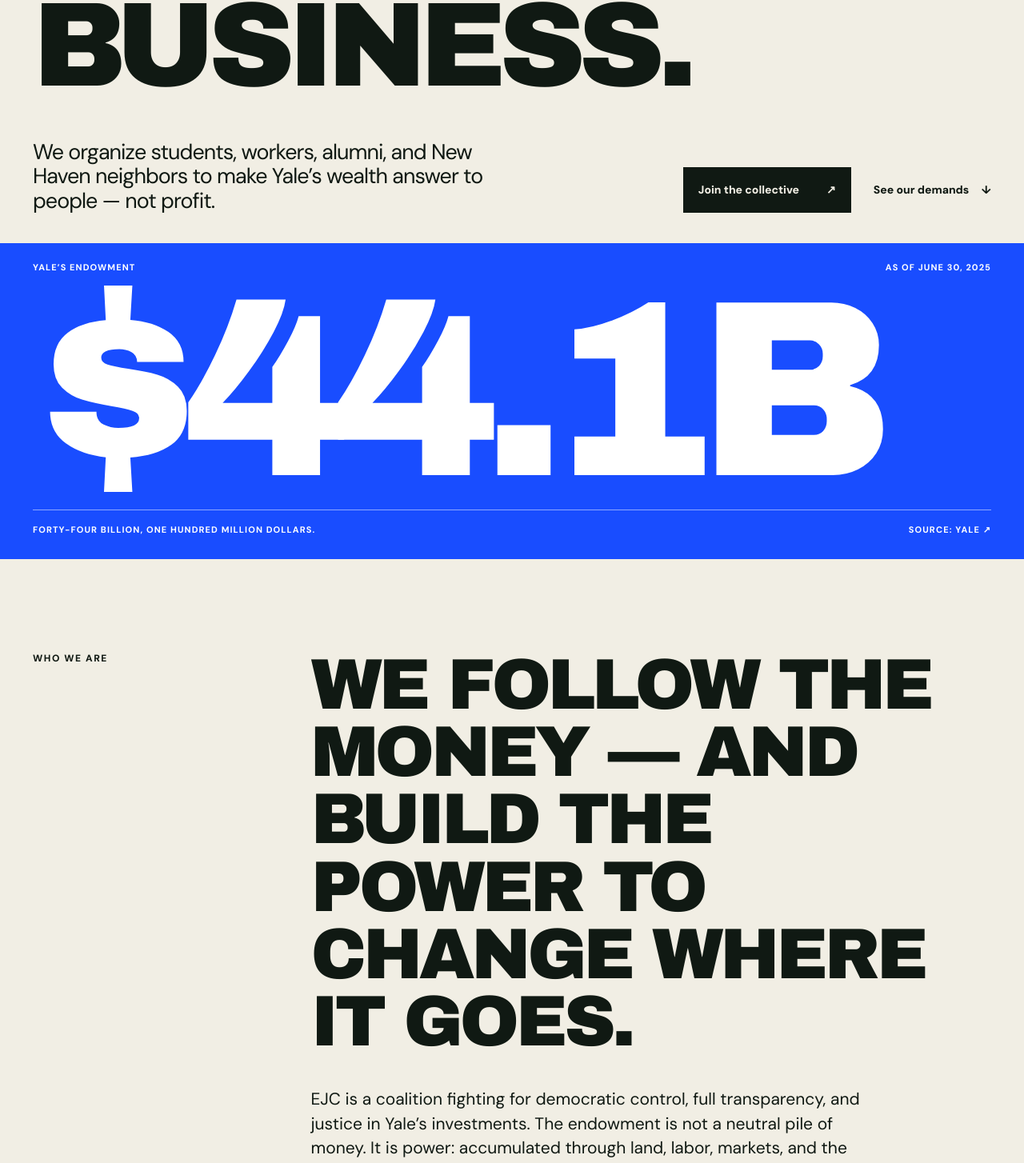
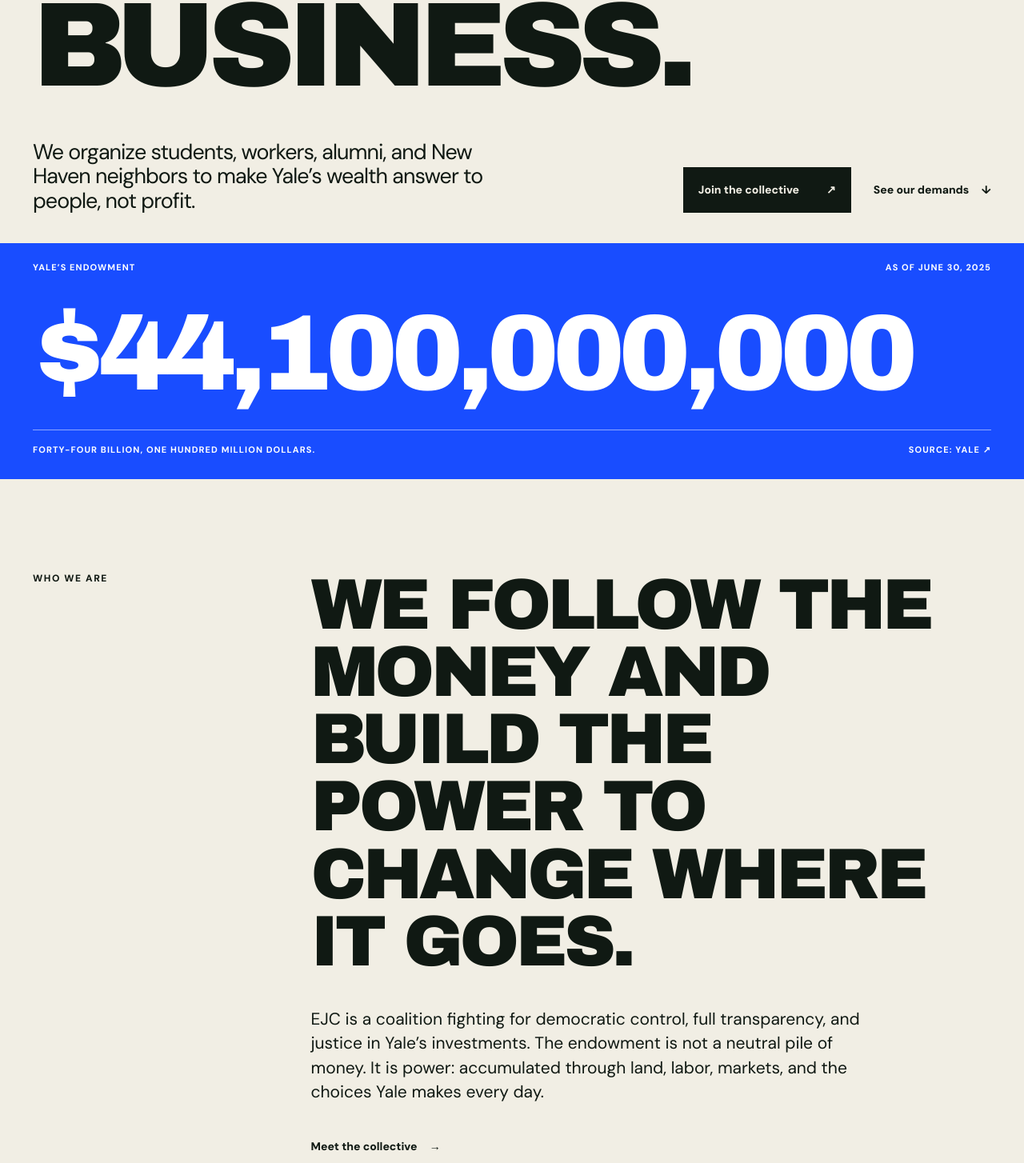
Before and after one commit to Endowment-Justice-Collective/website, a Next.js app: page / in a window 1280 px wide. Shown: the part 496-1950 px from the top of the page at 80% size. Built offline with nearby package versions, Linux system fonts and the light colour scheme.

Commit message:
Polish endowment figure and disclosure callout

```diff
--- a/app/demands/page.tsx
+++ b/app/demands/page.tsx
@@ -3,5 +3,5 @@ import { InnerPage } from "../site-chrome";
 export const metadata: Metadata = { title: "Our Demands" };
 export default function Demands(){return <InnerPage eyebrow="Our demands" title={<>Power must<br/>answer to people.</>} intro="Our campaign links how Yale makes decisions to what Yale does with its money. We are fighting for democratic governance and an endowment organized around justice, not extraction." tone="blue"><section className="content-section">
   <div className="content-grid"><p className="content-label">Demand 01</p><div className="prose"><h2>Democratize Yale</h2><p>The people who live with Yale’s decisions should share real power over them. Students, workers, faculty, alumni, and New Haven residents need more than listening sessions and advisory seats.</p><h3>We are fighting for:</h3><ul><li>A university-wide senate with more than advisory authority.</li><li>Shared governance across the Yale community, with meaningful representation for New Haven.</li><li>Protection for organizing and dissent, including lifting repressive time, place, and manner restrictions.</li><li>Transparent decision-making and public accountability from the Yale Corporation.</li></ul></div></div>
-  <div className="content-grid"><p className="content-label">Demand 02</p><div className="prose"><h2>Disclose, divest, reinvest</h2><p>Yale must disclose and divest holdings in extractive and exploitative industries, including fossil fuels, distressed sovereign debt, weapons, immigration detention, and the prison industrial complex.</p><h3>Disclosure</h3><p>Publish holdings, external managers, and the decision trail behind investment policy. A community cannot govern what it is forbidden to see.</p><h3>Divestment</h3><p>End investments that produce grave social injury — directly or through private funds and outside managers. Yale cannot outsource moral responsibility.</p><h3>Reinvestment</h3><p>Commit significant resources to communities harmed by Yale’s investments and fiscal policy, prioritizing their leadership and agency.</p></div></div>
+  <div className="content-grid"><p className="content-label">Demand 02</p><div className="prose"><h2>Disclose, divest, reinvest</h2><p>Yale must disclose and divest holdings in extractive and exploitative industries, including fossil fuels, distressed sovereign debt, weapons, immigration detention, and the prison industrial complex.</p><h3>Disclosure</h3><p>Publish holdings, external managers, and the decision trail behind investment policy. A community cannot govern what it is forbidden to see.</p><h3>Divestment</h3><p>End investments that produce grave social injury, whether directly or through private funds and outside managers. Yale cannot outsource moral responsibility.</p><h3>Reinvestment</h3><p>Commit significant resources to communities harmed by Yale’s investments and fiscal policy, prioritizing their leadership and agency.</p></div></div>
 </section></InnerPage>}
--- a/app/layout.tsx
+++ b/app/layout.tsx
@@ -7,7 +7,7 @@ const body = DM_Sans({ subsets: ["latin"], variable: "--font-body" });
 
 export const metadata: Metadata = {
   metadataBase: new URL("https://yaleendowmentjustice.org"),
-  title: { default: "Endowment Justice Collective", template: "%s — EJC" },
+  title: { default: "Endowment Justice Collective", template: "%s | EJC" },
   description: "Organizing for democratic control, transparency, divestment, and reinvestment at Yale.",
   icons: { icon: "/favicon.svg", shortcut: "/favicon.svg" },
   openGraph: {
--- a/app/page.tsx
+++ b/app/page.tsx
@@ -5,7 +5,7 @@ const demands = [
   {
     number: "01",
     title: "Democratize",
-    copy: "Give students, workers, faculty, alumni, and New Haven residents real power over the decisions that shape our lives — including a university-wide senate with more than advisory authority and protections for protest.",
+    copy: "Give students, workers, faculty, alumni, and New Haven residents real power over the decisions that shape our lives, including a university-wide senate with more than advisory authority and protections for protest.",
     href: "/power",
   },
   {
@@ -25,7 +25,7 @@ export default function Home() {
         <div className="eyebrow">Endowment Justice Collective at Yale</div>
         <h1 id="hero-title">Yale’s money<br />is everyone’s business.</h1>
         <div className="hero-bottom">
-          <p className="hero-dek">We organize students, workers, alumni, and New Haven neighbors to make Yale’s wealth answer to people — not profit.</p>
+          <p className="hero-dek">We organize students, workers, alumni, and New Haven neighbors to make Yale’s wealth answer to people, not profit.</p>
           <div className="hero-actions">
             <Link className="button button-dark" href="/act">Join the collective <span>↗</span></Link>
             <Link className="text-link" href="#demands">See our demands <span>↓</span></Link>
@@ -38,7 +38,7 @@ export default function Home() {
           <span>Yale’s endowment</span>
           <span>As of June 30, 2025</span>
         </div>
-        <div className="ticker-value">$44.1B</div>
+        <div className="ticker-value">$44,100,000,000</div>
         <div className="ticker-foot">
           <span>Forty-four billion, one hundred million dollars.</span>
           <a href="https://news.yale.edu/2025/10/24/yale-reports-investment-return-fiscal-2025" target="_blank" rel="noreferrer">Source: Yale ↗</a>
@@ -48,7 +48,7 @@ export default function Home() {
       <section className="statement section-pad">
         <p className="section-kicker">Who we are</p>
         <div>
-          <h2>We follow the money — and build the power to change where it goes.</h2>
+          <h2>We follow the money and build the power to change where it goes.</h2>
           <p>EJC is a coalition fighting for democratic control, full transparency, and justice in Yale’s investments. The endowment is not a neutral pile of money. It is power: accumulated through land, labor, markets, and the choices Yale makes every day.</p>
           <Link className="arrow-link" href="/about">Meet the collective <span>→</span></Link>
         </div>
@@ -77,7 +77,7 @@ export default function Home() {
           <a href="https://yaledailynews.com/blog/2024/04/29/analysis-how-much-does-yale-invest-in-military-weapons-manufacturing/" target="_blank" rel="noreferrer">See the reporting ↗</a>
         </div>
         <div className="proof-chart" aria-label="Proportional illustration showing a 0.3 percent disclosed sliver and 99.7 percent kept out of public view">
-          <div className="chart-callout"><strong>0.3%</strong><span>disclosed</span><i aria-hidden="true">↓</i></div>
+          <div className="chart-callout"><strong>0.3%</strong><span>disclosed</span><i aria-hidden="true" /></div>
           <div className="chart-bar">
             <div className="chart-disclosed" aria-hidden="true" />
             <div className="chart-hidden"><span>99.7%</span><small>kept out of public view</small></div>
--- a/app/power/page.tsx
+++ b/app/power/page.tsx
@@ -1,7 +1,7 @@
 import type { Metadata } from "next";
 import { InnerPage } from "../site-chrome";
 export const metadata: Metadata = { title: "Power Map" };
-export default function Power(){return <InnerPage eyebrow="Power map" title={<>Who decides<br/>where $44B goes?</>} intro="Yale’s ethical investment system looks participatory. The authority, however, concentrates as decisions move upward — while most holdings stay hidden." tone="dark"><section className="content-section">
+export default function Power(){return <InnerPage eyebrow="Power map" title={<>Who decides<br/>where $44B goes?</>} intro="Yale’s ethical investment system looks participatory. The authority, however, concentrates as decisions move upward while most holdings stay hidden." tone="dark"><section className="content-section">
   <div className="content-grid"><p className="content-label">The official chain</p><div className="prose"><h2>Advice travels up. Power stays at the top.</h2><div className="power-chain">
     <div className="power-node"><span>Community input</span><strong>Students, workers, faculty, alumni, New Haven</strong><p>Organize, research, submit proposals, testify, and create public pressure.</p></div>
     <div className="power-node"><span>Advisory</span><strong>ACIR</strong><p>The Advisory Committee on Investor Responsibility reviews issues and recommends action.</p></div>
```
Also changed, not shown: app/globals.css.
